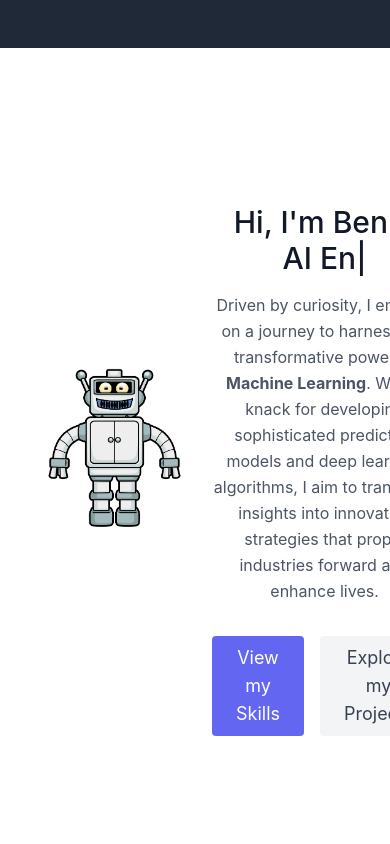
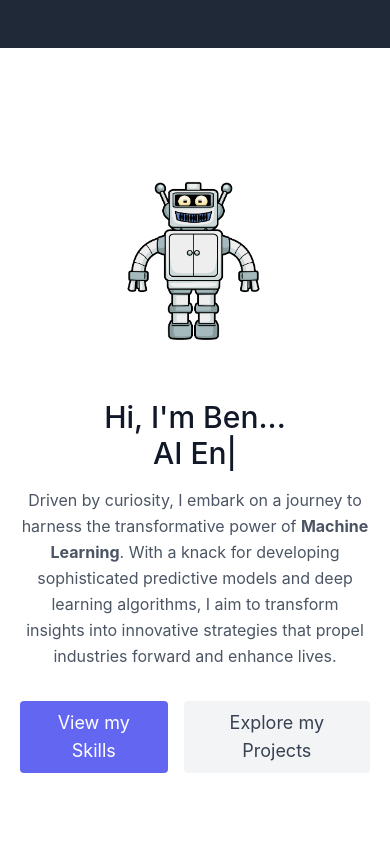
Before and after one commit to benjamin-hutchings/portfolio-website, a React (Create React App) app: page / in a window 390 px wide. Shown: the part 860-1704 px from the top of the page. Built offline with nearby package versions, Linux system fonts and the light colour scheme.

Commit message:
White space mobile fix

```diff
--- a/src/App.css
+++ b/src/App.css
@@ -53,3 +53,6 @@
 ::-webkit-scrollbar-thumb:hover {
   background: #555;
 }
+body, html {
+  overflow-x: hidden;
+}
--- a/src/components/About.jsx
+++ b/src/components/About.jsx
@@ -40,11 +40,11 @@
       ref={ref}
     >
       <motion.div
-        className="container mx-auto flex px-5 py-10 md:flex-row items-center justify-between"
-        initial="hidden"
-        animate={controls}
-        variants={variants}
-      >
+  className="container mx-auto flex px-5 py-10 md:flex-row flex-col items-center justify-between"
+  initial="hidden"
+  animate={controls}
+  variants={variants}
+>
         <motion.img
           src={`${process.env.PUBLIC_URL}/img/profile-pic.png`}
           alt="Profile Picture"
--- a/src/index.css
+++ b/src/index.css
@@ -31,3 +31,7 @@
     transform: translateY(-10px);
   }
 }
+
+body, html {
+  overflow-x: hidden;
+}
```
